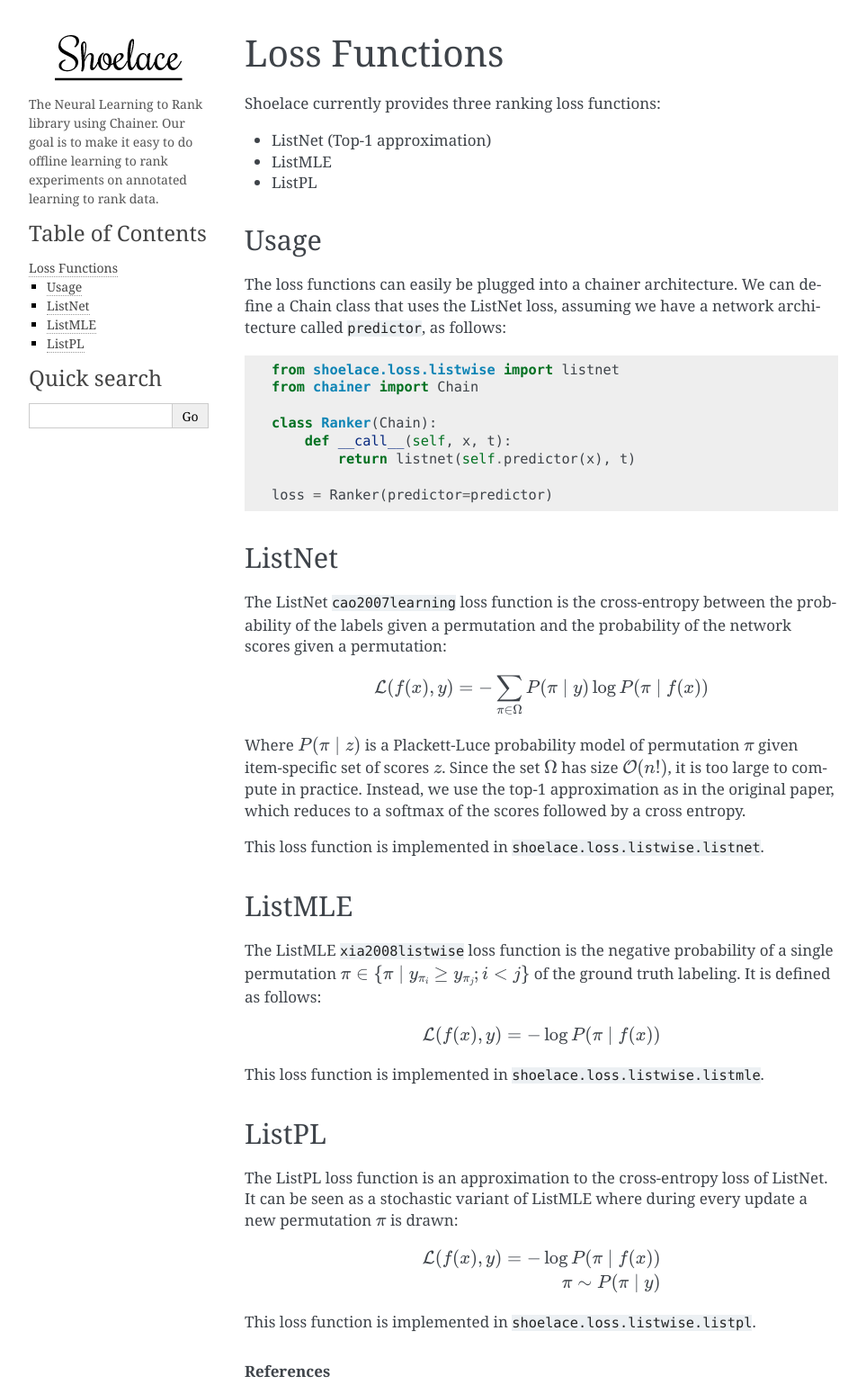
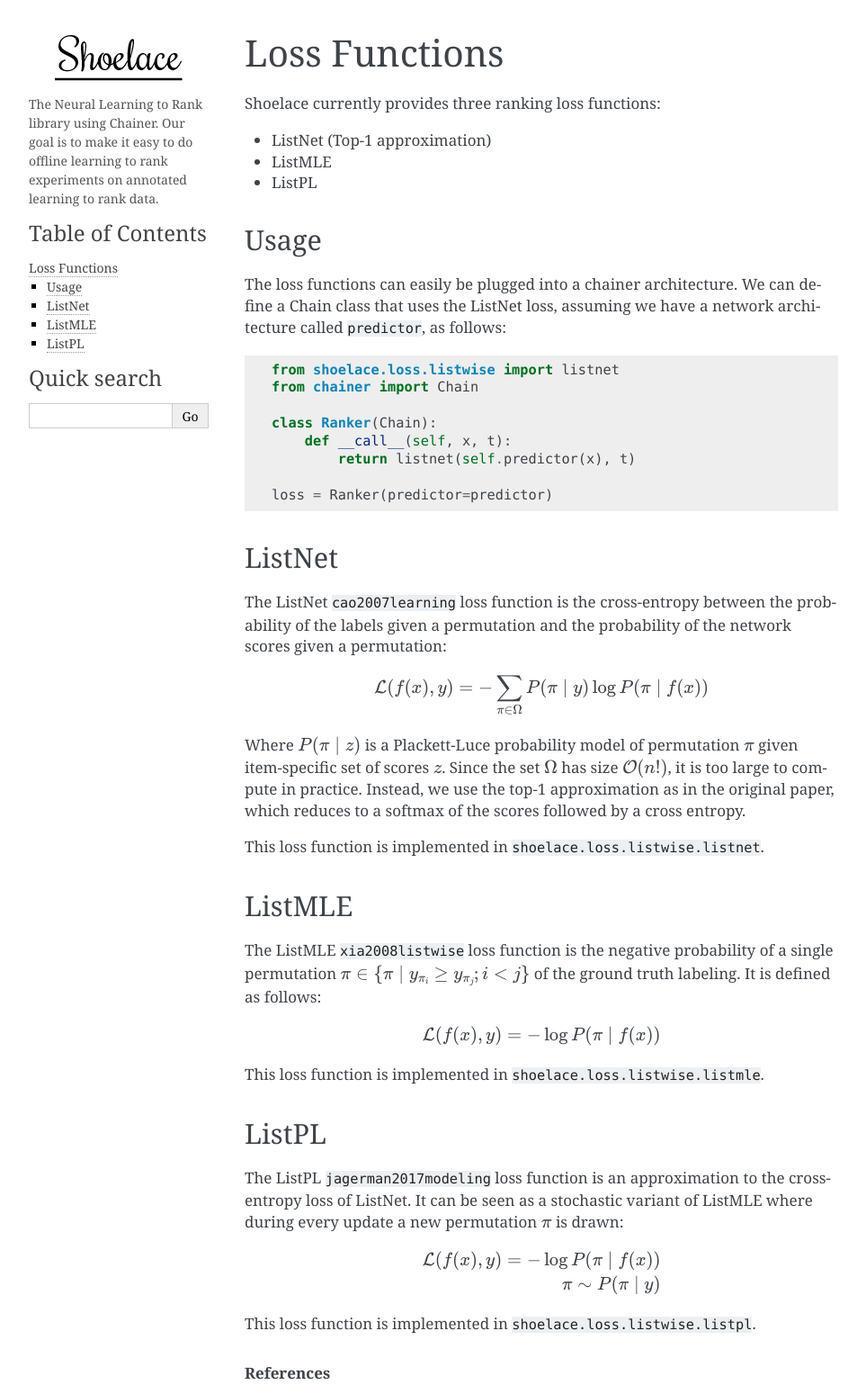
Before and after one commit to rjagerman/shoelace, a Sphinx documentation site: the page built from doc/loss_functions.rst, in a window 1280 px wide, cut to the strip 0-1549 px from the top of the page. Shown: the whole strip at 90% size, without its empty margins (148-1111 px from the left). Built offline with Sphinx 7.4.7, drawn with Linux system fonts in a browser that asks for light colours; cross-references to code outside the pages are shown as plain code; some of the changed lines change nothing that is shown.

Commit message:
Add reference for ListPL

```diff
--- a/doc/loss_functions.rst
+++ b/doc/loss_functions.rst
@@ -61,7 +61,7 @@
 ListPL
 ------
 
-The ListPL loss function is an approximation to the cross-entropy loss of
+The ListPL :cite:`jagerman2017modeling` loss function is an approximation to the cross-entropy loss of
 ListNet. It can be seen as a stochastic variant of ListMLE where during every
 update a new permutation :math:`\pi` is drawn:
 
--- a/doc/references.bib
+++ b/doc/references.bib
@@ -15,3 +15,10 @@
   year={2008},
   organization={ACM}
 }
+
+@article{jagerman2017modeling,
+  title={Modeling Label Ambiguity for Neural List-Wise Learning to Rank},
+  author={Jagerman, Rolf and Kiseleva, Julia and de Rijke, Maarten},
+  journal={arXiv preprint arXiv:1707.07493},
+  year={2017}
+}
```
